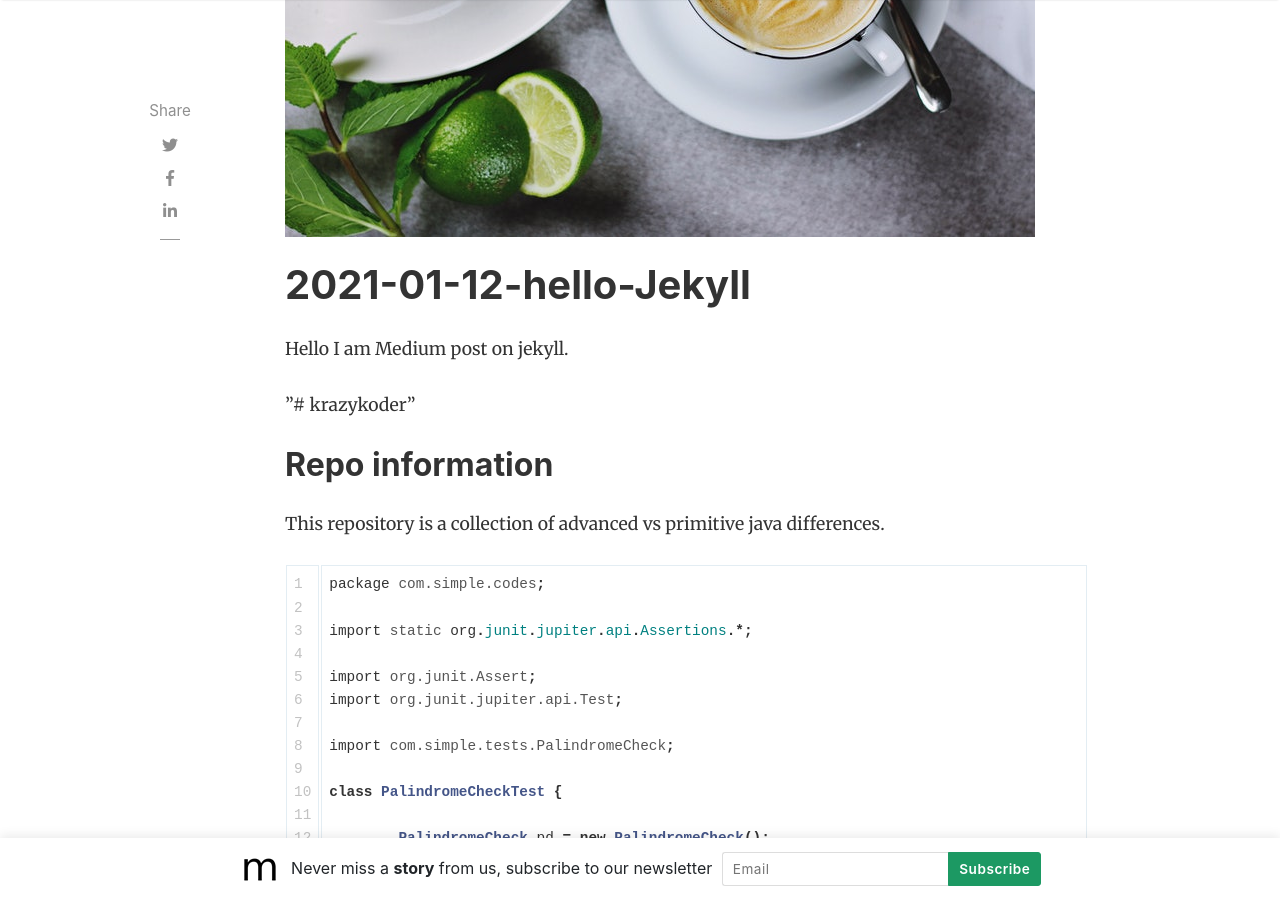
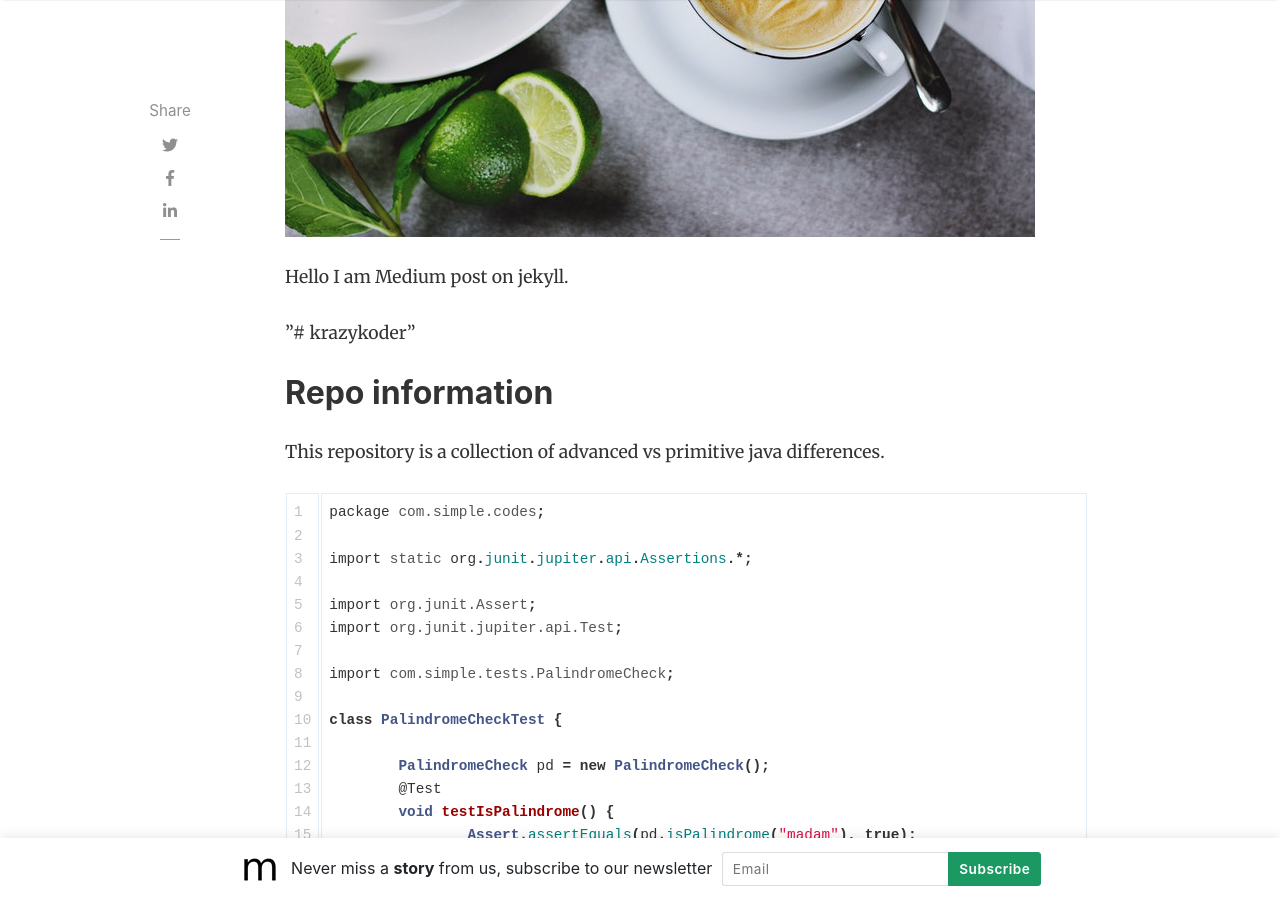
Before and after one commit to krazykoder/krazykoder.github.io, a Jekyll site: the page built from _posts/2021-01-06-Hello-Jekyll.md, in a window 1280 px wide and 900 px high, scrolled down 678 px. Built offline with Jekyll 4.4.1, drawn with Linux system fonts in a browser that asks for light colours; nearby versions of some CDN libraries; comment, search, counter and statistics services are not loaded.

Commit message:
Update 2021-01-06-Hello-Jekyll.md

```diff
--- a/_config.yml
+++ b/_config.yml
@@ -13,7 +13,7 @@
 
 # Authors
 authors:
-  john:
+  Krazy:
     name: Krazy
     display_name: KrazyKoder
     avatar: 'assets/images/avatar.png'
--- a/_posts/2021-01-06-Hello-Jekyll.md
+++ b/_posts/2021-01-06-Hello-Jekyll.md
@@ -3,9 +3,8 @@
 title:  "Hello World from Krazy"
 author: krazykoder
 categories: [ helloworld, getting started ]
-image: /assets/images/16.jpg
+image: assets/images/16.jpg
 ---
-# 2021-01-12-hello-Jekyll
 
 Hello I am Medium post on jekyll.
 
```
